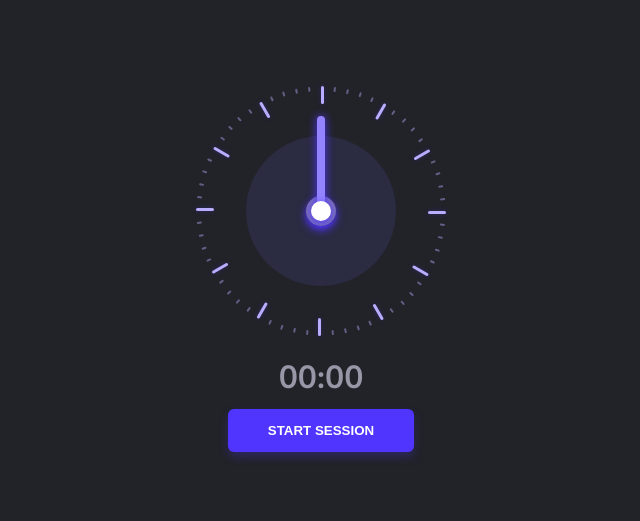
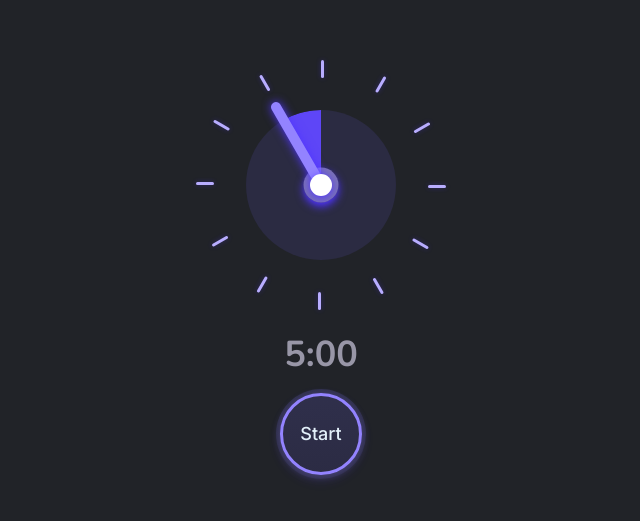
Before and after one commit to Ladzies/TimeZen, a plain HTML site: page index.html in a window 1280 px wide. Shown: the part 131-652 px from the top of the page, without its empty margins (319-959 px from the left). Drawn offline with nearby package versions, Linux system fonts and the light colour scheme.

Commit message:
checkpoint 2

```diff
--- a/index.html
+++ b/index.html
@@ -8,18 +8,23 @@
     <link rel="stylesheet" href="/style.css">
     <link href="https://fonts.googleapis.com/css2?family=Nunito:wght@200;300;400;600;700;800;900&display=swap"
         rel="stylesheet">
+    <link href="https://fonts.googleapis.com/css2?family=Inter:wght@100;200;300;400;500;600;700;800;900&display=swap"
+        rel="stylesheet">
     <title>Document</title>
     <script src="/script.js" defer></script>
 </head>
 
 <body>
 
-    <div class="contain">
+    <class class="contain">
         <div class="timerContainer">
             <div class="timerBox">
-                <div class="pointerLong" style="transform: rotate(90deg); left: 100%; top: 50%;"></div>
-                <div class="pointerShort" style="transform: rotate(96deg); left: 99.7261%; top: 55.2264%;"></div>
-                <div class="pointerShort" style="transform: rotate(102deg); left: 98.9074%; top: 60.3956%;"></div>
+                <div class="pointerLong"
+                    style="transform: rotate(90deg); transform: rotate(90deg); left: 100%; top: 50%;"></div>
+                <div class="pointerShort" style="transform: rotate(96deg); left: 99.7261%; top: 55.2264%;">
+                </div>
+                <div class="pointerShort" style="transform: rotate(102deg); left: 98.9074%; top: 60.3956%;">
+                </div>
                 <div class="pointerShort" style="transform: rotate(108deg); left: 97.5528%; top: 65.4508%;"></div>
                 <div class="pointerShort" style="transform: rotate(114deg); left: 95.6773%; top: 70.3368%;"></div>
                 <div class="pointerLong" style="transform: rotate(120deg); left: 93.3013%; top: 75%;"></div>
@@ -89,7 +94,11 @@
 
         </div>
         <h1 class="timerDisplay">00:00</h1>
-        <button class="btn">Start Session</button>
+        <button class="btn">
+            <div class="btn_plate"></div>
+            Start
+        </button>
+    </class>
     </div>
 
 
--- a/script.js
+++ b/script.js
@@ -1,7 +1,31 @@
+const settings = {
+	defaultIndex: 5,
+	totalSteps: 60,
+	timeEachStep: 1,
+}
+
+const formulas = {
+	calcDegreePerStep: () => -(360 / settings.totalSteps),
+	calcDefaultDegree: () => -(360 / settings.totalSteps) * settings.defaultIndex,
+}
+
+const getTotalTime = (degree = formulas.calcDefaultDegree()) =>
+	(degree / formulas.calcDegreePerStep()) * settings.timeEachStep
+
+const getDeltaDeg = (degree = formulas.calcDefaultDegree()) => degree / formulas.calcDegreePerStep()
+
 const timerCirclePath = document.querySelector('.timerCirclePath')
 const timerDisplay = document.querySelector('.timerDisplay')
 const timerBox = document.querySelector('.timerBox')
 const timerArm = document.querySelector('.timerArm')
+const pointerShort = document.querySelectorAll('.pointerShort')
+
+function changeOpacity(transition, opacity) {
+	for (i = 0; i < pointerShort.length; i++) {
+		pointerShort[i].style.transition = transition
+		pointerShort[i].style.opacity = opacity
+	}
+}
 
 /**
  When Document Loads
@@ -10,6 +34,10 @@ document.addEventListener('DOMContentLoaded', () => documentDidLoad())
 
 function documentDidLoad() {
 	console.log('Document Loaded')
+	timerArm.style.transform = `rotate(${formulas.calcDefaultDegree()}deg)`
+	draw(formulas.calcDefaultDegree())
+	timerDisplay.textContent = `${getTotalTime()}:00`
+	changeOpacity('', 0)
 }
 
 /**
@@ -17,47 +45,9 @@ function documentDidLoad() {
  */
 timerArm.addEventListener('mousedown', timerHandler)
 
-function timerHandler(event) {
-	let rotating = true
-	const rect = timerBox.getBoundingClientRect()
-	const radius = rect.width / 2
-	const rotateDegrees = e => {
-		const radians = Math.atan2(e.pageX - (rect.x + radius), e.pageY - (rect.y + radius))
-		return radians * (180 / Math.PI) * -1 - 180
-	}
+const rect = timerBox.getBoundingClientRect()
+const radius = rect.width / 2
 
-	const onRotateStart = e => {
-		const calcDegrees = rotateDegrees(e)
-		const calcSnapped = Math.round(calcDegrees / 30) * 30
-		console.log(calcSnapped)
-
-		draw(calcDegrees)
-
-		rotating ? (event.target.style.transform = `rotate(${calcDegrees}deg)`) : null
-
-		timerDisplay.textContent = `${-calcSnapped / 6}:00`
-	}
-
-	const onRotateRelease = e => {
-		const calcDegrees = rotateDegrees(e)
-		const calcSnapped = Math.round(calcDegrees / 30) * 30
-
-		draw(calcSnapped)
-
-		rotating ? (event.target.style.transform = `rotate(${calcSnapped}deg)`) : null
-
-		rotating = !rotating
-		document.removeEventListener('mousemove', onRotateStart)
-		document.removeEventListener('mouseup', onRotateRelease)
-	}
-
-	document.addEventListener('mousemove', onRotateStart)
-	document.addEventListener('mouseup', onRotateRelease)
-}
-
-/**
- Logic
- */
 function draw(degree) {
 	let angle
 	const radius = 125
@@ -84,3 +74,47 @@ function draw(degree) {
 
 	timerCirclePath.setAttribute('d', anim)
 }
+
+function timerHandler(event) {
+	let rotating = true
+	const rotateDegrees = e => {
+		const radians = Math.atan2(e.pageX - (rect.x + radius), e.pageY - (rect.y + radius))
+		return radians * (180 / Math.PI) * -1 - 180
+	}
+
+	function onRotateStart(e) {
+		changeOpacity('opacity 0.5s linear 0s', 1)
+
+		const calcDegrees = rotateDegrees(e)
+		const calcSnapped =
+			Math.round(calcDegrees / formulas.calcDegreePerStep()) * formulas.calcDegreePerStep()
+
+		draw(calcDegrees)
+		console.log('currentDegree: ' + calcSnapped)
+		console.log('deltaDegree => ' + getDeltaDeg(calcSnapped))
+		console.log('totalTimer => ' + getTotalTime(calcSnapped))
+		console.log('')
+
+		rotating ? (event.target.style.transform = `rotate(${calcDegrees}deg)`) : null
+
+		timerDisplay.textContent = `${getTotalTime(calcSnapped)}:00`
+	}
+
+	function onRotateRelease(e) {
+		changeOpacity('opacity 0.5s linear 0s', 0)
+		const calcDegrees = rotateDegrees(e)
+		const calcSnapped =
+			Math.round(calcDegrees / formulas.calcDegreePerStep()) * formulas.calcDegreePerStep()
+
+		draw(calcSnapped)
+
+		rotating ? (event.target.style.transform = `rotate(${calcSnapped}deg)`) : null
+
+		rotating = !rotating
+		document.removeEventListener('mousemove', onRotateStart)
+		document.removeEventListener('mouseup', onRotateRelease)
+	}
+
+	document.addEventListener('mousemove', onRotateStart)
+	document.addEventListener('mouseup', onRotateRelease)
+}
--- a/style.css
+++ b/style.css
@@ -1,16 +1,30 @@
 :root {
 	--height: 100px;
-	--width: 8px;
+	--width: 10px;
 }
 
 body {
+	font-family: 'Inter', sans-serif;
+	font-weight: 400;
+	font-size: 18px;
+
+	align-items: center;
+	background-color: #212328;
+	/* background: linear-gradient(#342c44, #212328); */
+	display: flex;
+
+	height: 100vh;
+	justify-content: center;
 	margin: 0;
-	height: 100vh;
-	display: flex;
-	justify-content: center;
-	align-items: center;
-	font-family: 'Nunito', sans-serif;
-	background-color: #212328;
+}
+
+h1,
+h2,
+h3,
+h4,
+h5,
+h6 {
+	font-family: 'Nunito';
 }
 
 * {
@@ -19,17 +33,55 @@ body {
 }
 
 .contain {
+	align-items: center;
 	display: flex;
 	flex-direction: column;
-	align-items: center;
 }
 
 .timerDisplay {
+	color: #9896a7;
 	margin-top: 20px;
-	color: #9896a7;
+}
+
+.btn_plate {
+	background-color: transparent;
+	border-radius: 50px;
+	border: solid 3px #9383ff;
+	box-shadow: 0 2px 8px #9383ff50;
+	position: absolute;
+	bottom: 4px;
+	left: 4px;
+	right: 4px;
+	top: 4px;
 }
 
 .btn {
+	background: linear-gradient(#2b2b4350, #2b2b43);
+	background-color: #323250;
+	border-radius: 50px;
+	border: 0;
+	box-shadow: 0 5px 10px #5035ff10;
+	color: #e3f0fa;
+	font-family: 'Inter';
+	font-size: 18px;
+	font-weight: 500;
+	margin-top: 10px;
+	position: relative;
+	height: 90px;
+	width: 90px;
+	transition: all 250ms;
+}
+
+.btn:hover {
+	box-shadow: 0 5px 15px #5035ff20;
+}
+
+.btn:active {
+	box-shadow: none;
+	background-color: #2b2b43;
+}
+
+/* .btn {
 	margin-top: 10px;
 	outline: 0;
 	border: 0;
@@ -40,73 +92,73 @@ body {
 	background-color: #5035ff;
 	color: white;
 	box-shadow: 0 5px 10px #5035ff40;
-}
+} */
 
 /**
 * Timer Hand
 */
 .timerArm {
+	background-color: #9383ff;
+	border-radius: calc(var(--width) / 2);
+	box-shadow: 0 0 10px #5035ff;
+	height: var(--height);
+	position: absolute;
+	top: 30px;
+	transform-origin: calc(var(--width) / 2) calc(var(--height) - (var(--width) / 2));
+	transform: rotate(0deg);
 	width: var(--width);
-	height: var(--height);
-	border-radius: calc(var(--width) / 2);
-	background-color: #9383ff;
-	position: absolute;
-	transform-origin: calc(var(--width) / 2) calc(var(--height) - (var(--width) / 2));
-	top: 30px;
-	transform: rotate(0deg);
-	box-shadow: 0 0 10px #5035ff;
 
 	/* cursor: grab; */
 }
 
 .pointerShort {
-	width: 2px;
+	background-color: #b8adff70;
+	border-radius: 50px;
 	height: 5px;
-	border-radius: 50px;
-	background-color: #b8adff70;
 	position: absolute;
 	transform-origin: 0% 0%;
+	width: 2px;
 }
 
 .pointerLong {
-	width: 3px;
+	background-color: #b8adff;
+	border-radius: 1.5px;
+	box-shadow: 0 0 5px #5035ff50;
 	height: 18px;
-	border-radius: 1.5px;
-	background-color: #b8adff;
-	box-shadow: 0 0 5px #5035ff50;
 	position: absolute;
 	transform-origin: 0% 0%;
+	width: 3px;
 }
 
 .timerContainer {
-	flex-grow: 1;
+	/* align-items: center; */
 	align-self: stretch;
 	display: flex;
+	flex-grow: 1;
 	justify-content: center;
-	/* align-items: center; */
 	position: relative;
 }
 
 .timerBox {
 	border-radius: 50%;
-	width: 250px;
 	height: 250px;
 	margin: 0 auto;
 	position: relative;
+	width: 250px;
 }
 
 .timerCircle {
-	width: 150px;
-	height: 150px;
-	display: block;
-	position: relative;
-	z-index: -10;
-	position: absolute;
-	top: 50%;
-	left: 50%;
-	transform: translate(-50%, -50%);
 	background-color: #745ff820;
 	border-radius: 50%;
+	display: block;
+	height: 150px;
+	left: 50%;
+	position: absolute;
+	position: relative;
+	top: 50%;
+	transform: translate(-50%, -50%);
+	width: 150px;
+	z-index: -10;
 }
 
 .timerCircle .timerCirclePath {
@@ -114,28 +166,28 @@ body {
 }
 
 .timerCenterBack {
-	width: 30px;
-	height: 30px;
 	background-color: #a89bfaa2;
+	border-radius: 50%;
 	box-shadow: 0 4px 8px #5035ff;
-	border-radius: 50%;
+	height: 35px;
+	left: 50%;
 	position: absolute;
 	top: 50%;
-	left: 50%;
 	transform: translate(-50%, -50%);
+	width: 35px;
 }
 
 .timerCenterFront {
-	width: 20px;
-	height: 20px;
 	background-color: white;
+	border-radius: 50%;
 	box-shadow: 0 2px 8px #5035ff;
-	z-index: 1;
-	border-radius: 50%;
+	height: 22px;
+	left: 50%;
 	position: absolute;
 	top: 50%;
-	left: 50%;
 	transform: translate(-50%, -50%);
+	width: 22px;
+	z-index: 1;
 }
 
 /* fill: #cee7ea; */
```
